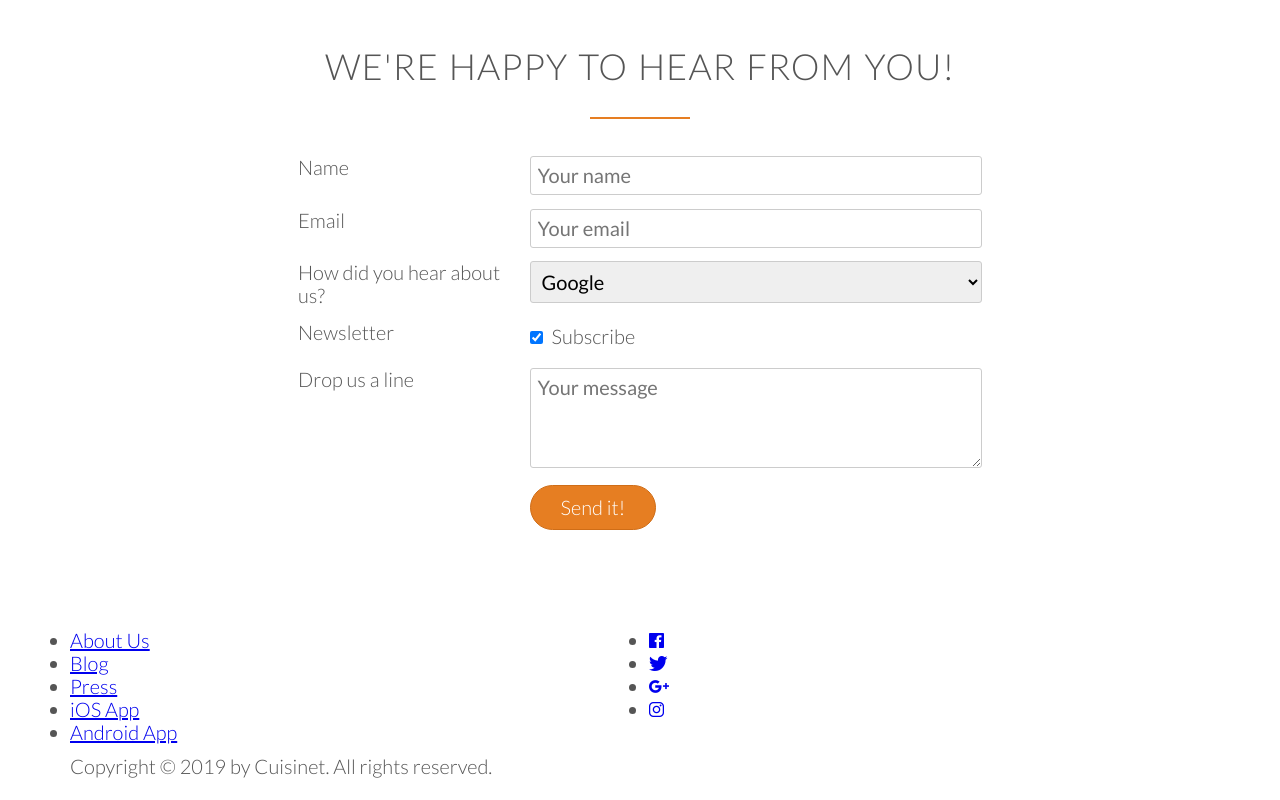
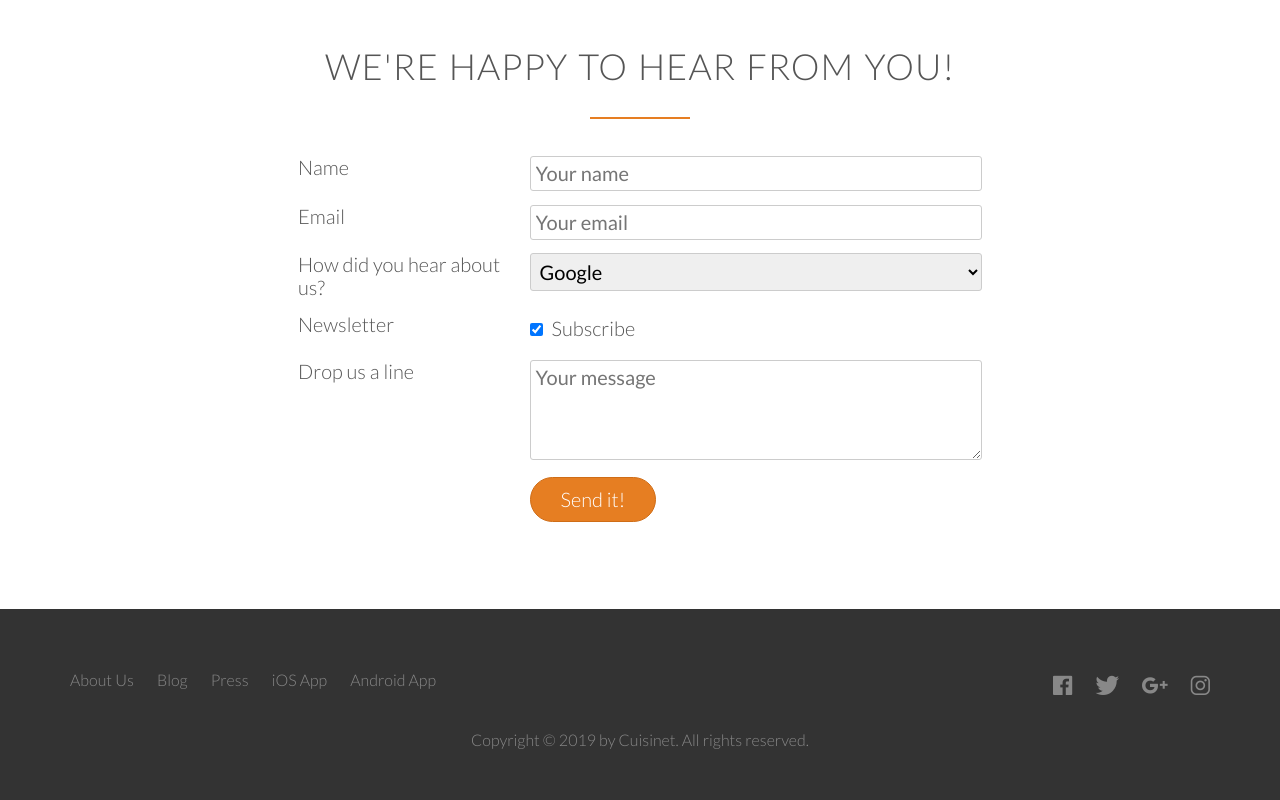
Before and after one commit to svphan1/cuisinet, a plain HTML site: page index.html in a window 1280 px wide. Shown: the part 4752-5552 px from the top of the page. Before the commit the page ends 5530 px from the top, so only its background shows below. Drawn offline with nearby package versions, Linux system fonts and the light colour scheme.

Commit message:
finish website layout, styling, and animations

```diff
--- a/resources/css/style.css
+++ b/resources/css/style.css
@@ -428,7 +428,7 @@
 select,
 textarea {
   width: 100%;
-  padding: 7px;
+  padding: 5px;
   border-radius: 3px;
   border: 1px solid #ccc;
 }
@@ -444,3 +444,81 @@
 *:focus {
   outline: none;
 }
+
+/* ---------------footer-------------*/
+
+footer {
+  background-color: #333;
+  padding: 50px;
+  font-size: 80%;
+}
+
+.footer-nav {
+  list-style: none;
+  float: left;
+}
+
+.social-links {
+  list-style: none;
+  float: right;
+}
+
+.footer-nav li,
+.social-links li {
+  display: inline-block;
+  margin-right: 20px;
+}
+
+.footer-nav li:last-child,
+.social-links li:last-child {
+  margin-right: 0;
+}
+
+.footer-nav li a:link,
+.footer-nav li a:visited,
+.social-links li a:link,
+.social-links li a:visited {
+  text-decoration: none;
+  border: 0;
+  color: #888;
+  transition: color 0.2s;
+}
+
+.footer-nav li a:hover,
+.footer-nav li a:active {
+  color: #ddd;
+}
+
+.social-links li a:link,
+.social-links li a:visited {
+  font-size: 160%;
+}
+
+.ion-logo-facebook,
+.ion-logo-twitter,
+.ion-logo-googleplus,
+.ion-logo-instagram {
+  transition: color 0.2s;
+}
+
+.ion-logo-facebook:hover {
+  color: #3b5998;
+}
+
+.ion-logo-twitter:hover {
+  color: #00aced;
+}
+
+.ion-logo-googleplus:hover {
+  color: #dd4b39;
+}
+
+.ion-logo-instagram:hover {
+  color: #517fa4;
+}
+
+footer p {
+  color: #888;
+  text-align: center;
+  margin-top: 20px;
+}
```
